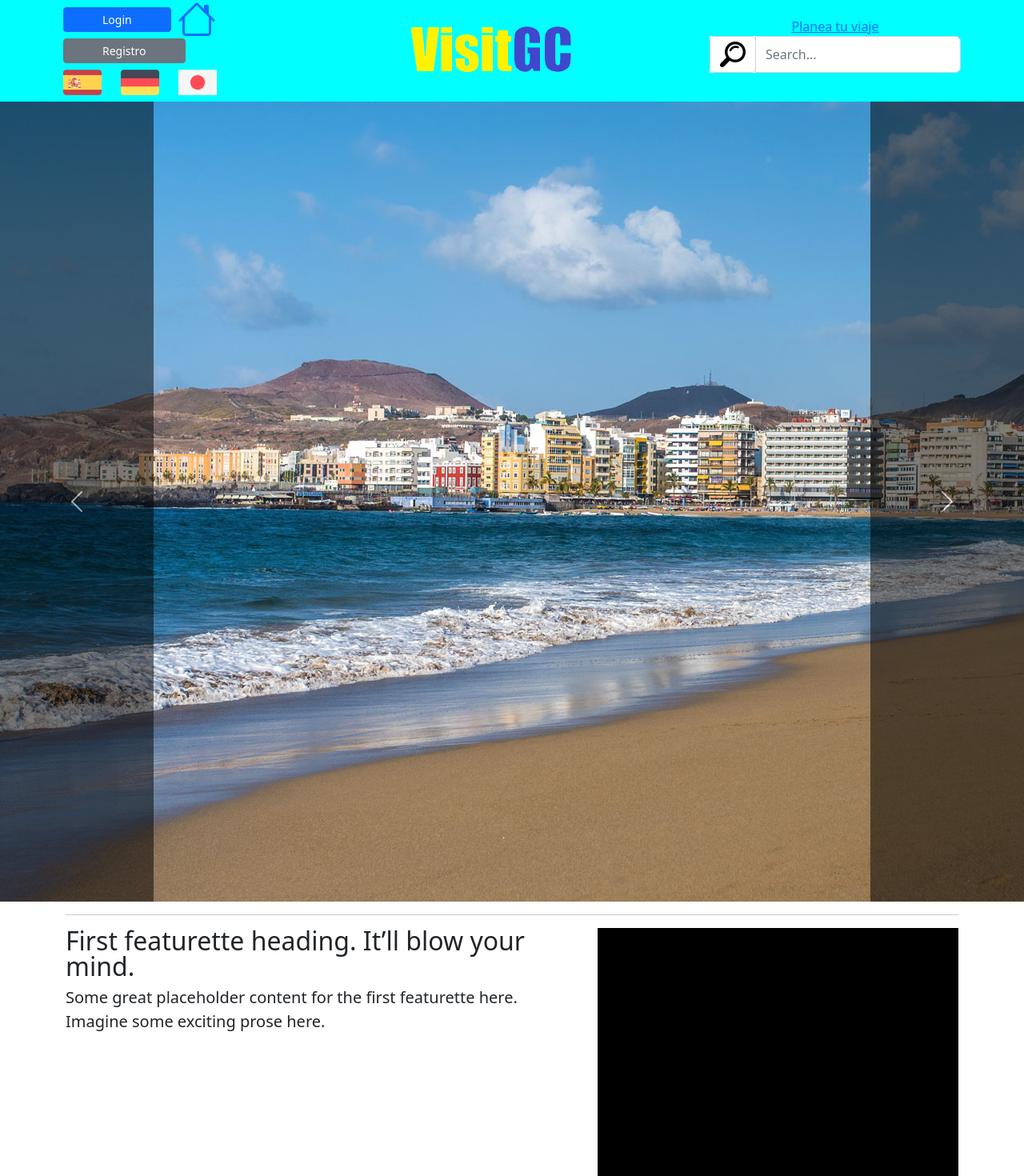
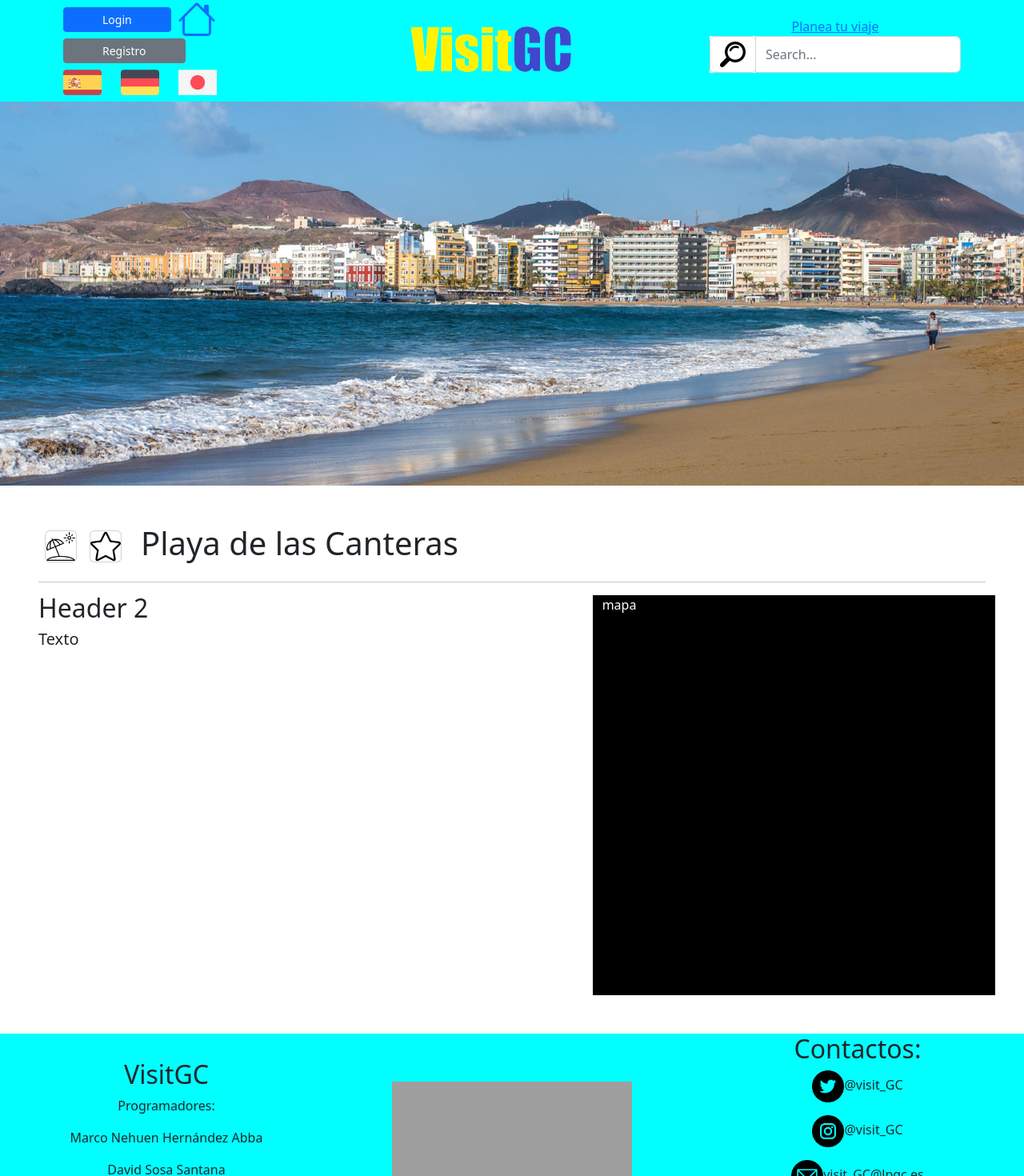
Before and after one commit to marco-nh/visitGC, an Angular app: page /lugar in a window 1280 px wide. Shown: the top 1470 px of the page at 80% size. Built offline with nearby package versions, Linux system fonts and the light colour scheme; grey boxes are pictures that could not be loaded.

Commit message:
Lugar hecho sin carousel ni mapa

```diff
--- a/src/app/app.component.html
+++ b/src/app/app.component.html
@@ -1,4 +1,3 @@
-
 <header>
   <app-header></app-header>
 </header>
--- a/src/app/lugar/lugar.component.css
+++ b/src/app/lugar/lugar.component.css
@@ -0,0 +1,20 @@
+#imagen_div{
+  height: 480px;
+}
+
+#imagen_item{
+  height: 100%;
+  width: 100%;
+  object-fit: cover;
+}
+
+
+#titulo{
+  display: inline-flex;
+  align-items: center;
+}
+
+
+#mapa{
+  height: 500px;
+}
--- a/src/app/lugar/lugar.component.html
+++ b/src/app/lugar/lugar.component.html
@@ -1,80 +1,38 @@
 <!doctype html>
 <html lang="en">
 
+<body>
+
+  <div id="imagen_div">
+      <img id="imagen_item" src="../../assets/imagenes/playa_las_canteras.jpg">
+  </div>
 
 
-<body>
+  <div class="m-5">
 
-<div id="MyCarousel" class="carousel slide" data-ride="carousel">
-  <ol class="carousel-indicators">
-    <li data-target="#carouselExampleIndicators" data-slide-to="0" class="active"></li>
-    <li data-target="#carouselExampleIndicators" data-slide-to="1"></li>
-    <li data-target="#carouselExampleIndicators" data-slide-to="2"></li>
-  </ol>
-  <div class="carousel-inner">
-    <div class="carousel-item active">
-      <img class="d-block w-auto" src="../../assets/imagenes/playa_las_canteras.jpg" alt="First slide">
-    </div>
-    <div class="carousel-item">
-      <img class="d-block w-100" src="../../assets/imagenes/united-kingdom.png" alt="Second slide">
-    </div>
-    <div class="carousel-item">
-      <img class="d-block w-100" src="../../assets/imagenes/gc.png" alt="Third slide">
-    </div>
-  </div>
-  <a class="carousel-control-prev bg-black" href="#carouselExampleIndicators" role="button" data-slide="prev">
-    <span class="carousel-control-prev-icon" aria-hidden="true"></span>
-    <span class="sr-only"></span>
-  </a>
-  <a class="carousel-control-next bg-black" href="#carouselExampleIndicators" role="button" data-slide="next">
-    <span class="carousel-control-next-icon" aria-hidden="true"></span>
-    <span class="sr-only text"></span>
-  </a>
+
+    <div id="titulo">
+      <img class="card mx-2" src="../assets/imagenes/sun-umbrella.png" width="40px" alt="playa">
+      <a><img class="card mx-2" src="../assets/imagenes/star.png" width="40px" alt="estrella_favoritos"></a>
+      <h1 class="mx-3">Playa de las Canteras</h1>
     </div>
 
-<!-- Marketing messaging and featurettes
-================================================== -->
-<!-- Wrap the rest of the page in another container to center all the content. -->
-
-<div class="container">
-
-
-  <!-- START THE FEATURETTES -->
 
     <hr class="featurette-divider">
 
     <div class="row featurette">
       <div class="col-md-7">
-      <h2 class="featurette-heading fw-normal lh-1">First featurette heading. <span class="text-body-secondary">It’ll blow your mind.</span></h2>
-      <p class="lead">Some great placeholder content for the first featurette here. Imagine some exciting prose here.</p>
+        <h2 class="featurette-heading fw-normal lh-1">Header 2</h2>
+        <p class="lead">Texto</p>
       </div>
-    <div class="col-md-5">
-      <svg class="bd-placeholder-img bd-placeholder-img-lg featurette-image img-fluid mx-auto" width="500" height="500" xmlns="http://www.w3.org/2000/svg" role="img" aria-label="Placeholder: 500x500" preserveAspectRatio="xMidYMid slice" focusable="false"><title>Placeholder</title><rect width="100%" height="100%" fill="var(--bs-secondary-bg)"/><text x="50%" y="50%" fill="var(--bs-secondary-color)" dy=".3em">500x500</text></svg>
+      <div class="col-md-5 bg-black" id="mapa">
+        <p class="text-white">mapa</p>
       </div>
     </div>
 
-  <!-- /END THE FEATURETTES -->
-
-</div><!-- /.container -->
+  </div>
 
 </body>
 
 
-<script>
-  var myCarousel = document.getElementById('myCarousel');
-
-
-  var carousel = new bootstrap.Carousel(myCarousel, {
-    interval: 200,
-    wrap: true,
-    touch: true
-  });
-
-
-  carousel.addEventListener('slide.bs.carousel', function () {
-    carousel.next();
-  })
-</script>
-
-
 </html>
--- a/src/app/mapa/mapa.component.html
+++ b/src/app/mapa/mapa.component.html
@@ -1,5 +1,5 @@
 <div id="wrapper">
   <app-descripcion [descripcion]="informacion1" [fotoLugar]="foto" [tituloLugar]="titulo"></app-descripcion>
   <div id="mapa"></div>
-  <app-generos  id="generos"></app-generos>
+  <app-generos  id="generos" class="mx-2"></app-generos>
 </div>
```
Lines whose indentation alone changed are shown as unchanged.
